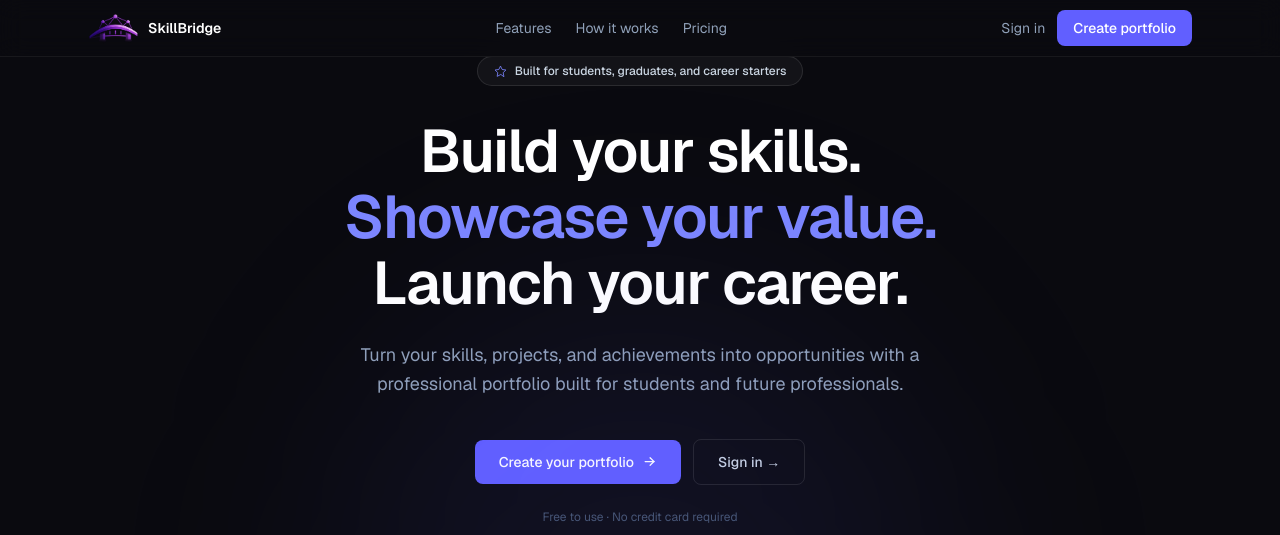
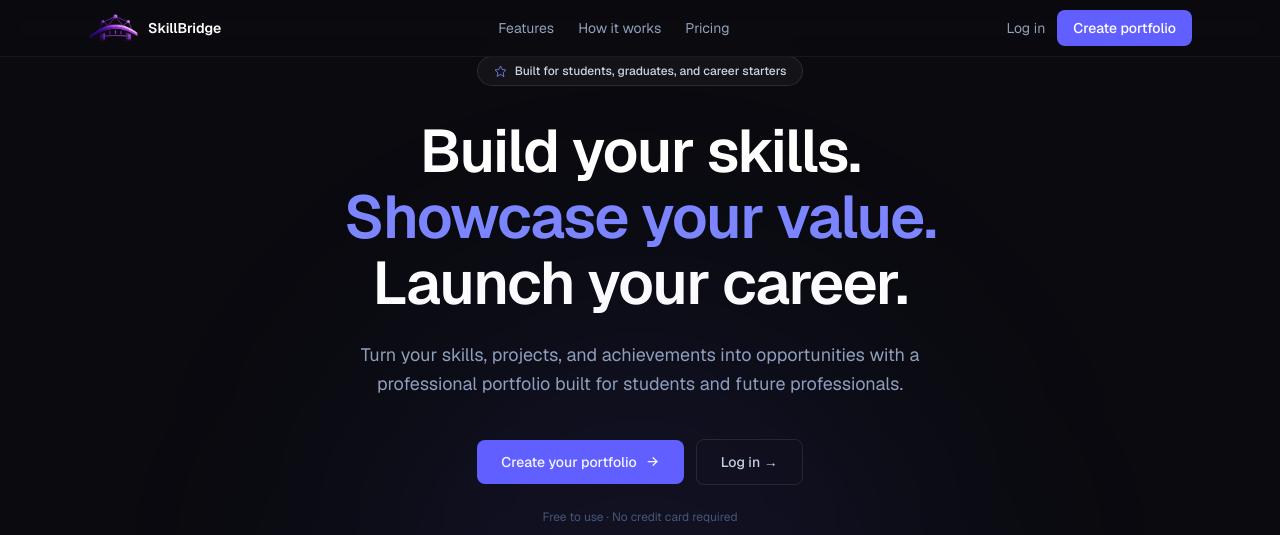
Before and after one commit to Alenlen1/Skillbridge, a Next.js app in the folder frontend/: page / in a window 1280 px wide. Shown: the top 535 px of the page. Built offline with nearby package versions, Linux system fonts and the light colour scheme.

Commit message:
change sign in to log in

```diff
--- a/frontend/app/page.tsx
+++ b/frontend/app/page.tsx
@@ -123,7 +123,7 @@ export default function LandingPage() {
               href="/login"
               className="text-sm text-slate-400 transition hover:text-white"
             >
-              Sign in
+              Log in
             </Link>
             <Link
               href="/register"
@@ -182,7 +182,7 @@ export default function LandingPage() {
               href="/login"
               className="rounded-lg border border-white/10 px-6 py-3 text-sm font-medium text-slate-300 transition hover:border-white/20 hover:text-white"
             >
-              Sign in →
+              Log in →
             </Link>
           </div>
 
```
